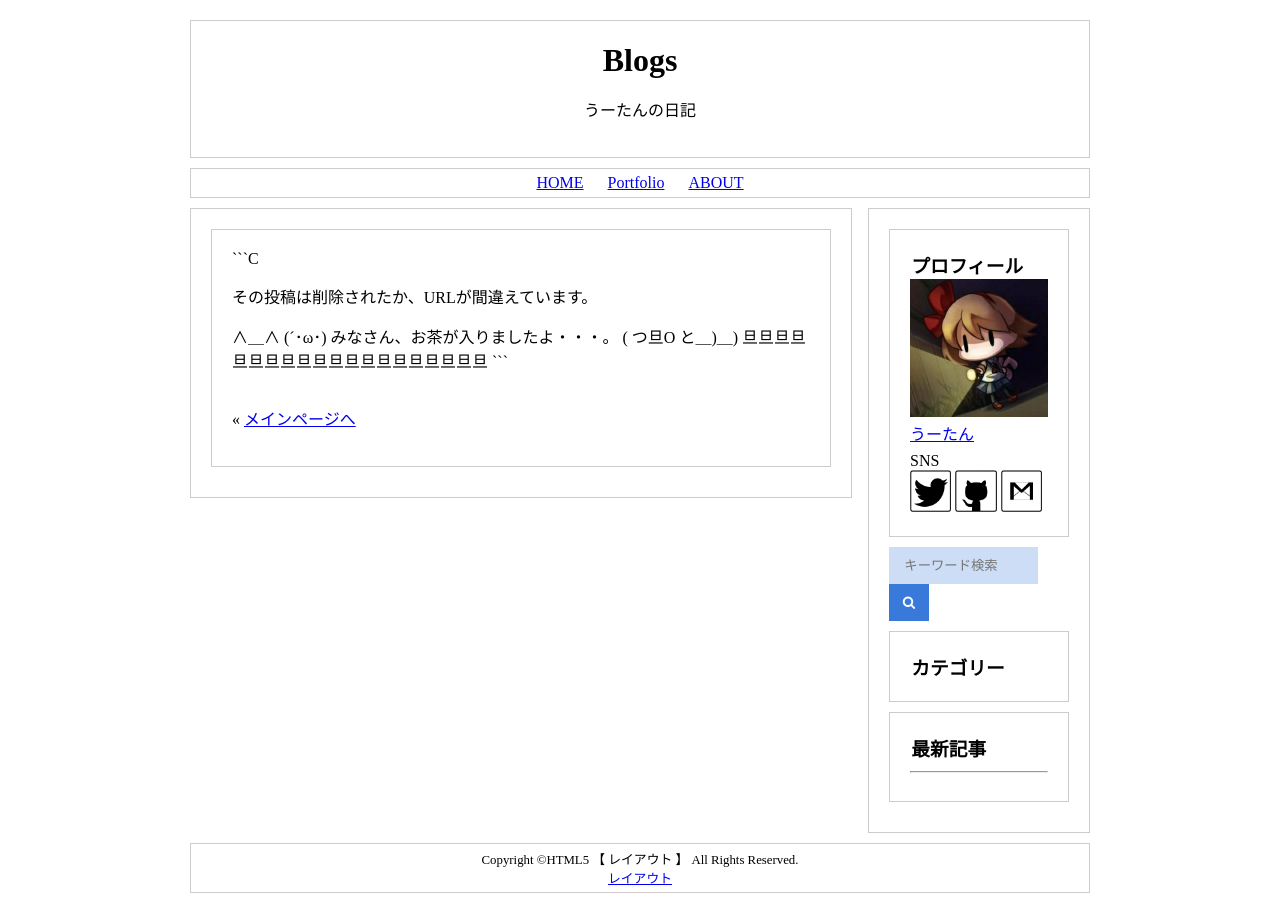
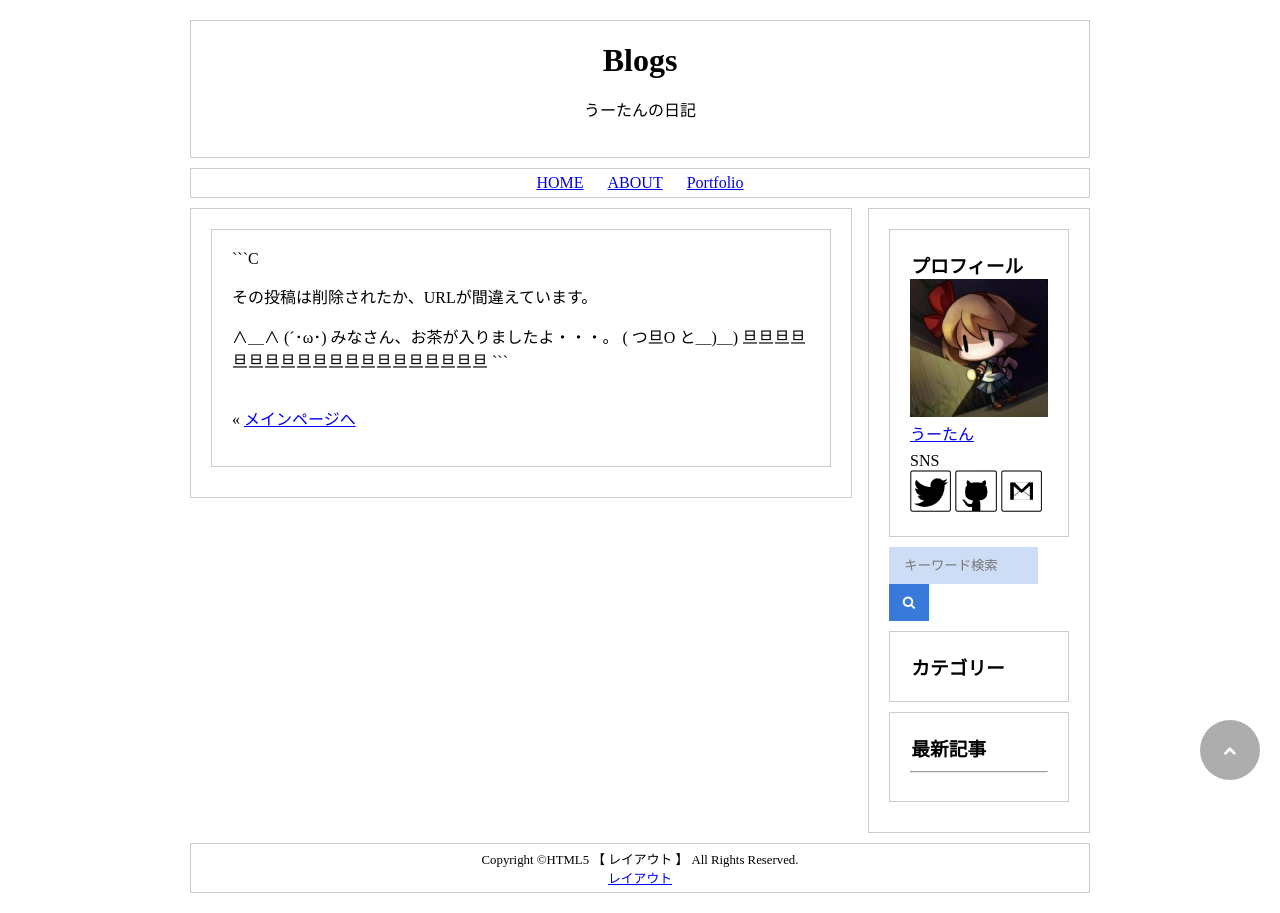
Before and after one commit to OHMORIYUSUKE/Blog-PHP, a PHP site: page /view.php?id=1 in a window 1280 px wide. Run offline with PHP 8.4, Linux system fonts and the light colour scheme; data that the repository does not hold is empty; some libraries are stand-ins or nearby versions.

Commit message:
add-page to top

```diff
--- a/index.php
+++ b/index.php
@@ -49,8 +49,8 @@ $posts->execute();
 <h1>グローバルナビゲーション</h1>
 <ul>
 <li><a href="index.php">HOME</a></li>
+<li><a href="about.php">ABOUT</a></li>
 <li><a href="http://utan.php.xdomain.jp/">Portfolio</a></li>
-<li><a href="about.php">ABOUT</a></li>
 </ul>
 </nav>
 <article>
@@ -137,9 +137,12 @@ $posts_new->execute();
 <?php endforeach; ?>
 </section>
 </aside>
+<button class="scroll-top" id="js-button"><i class="fa fa-chevron-up" aria-hidden="true"></i></button>
 <footer>
     Copyright ©HTML5 【 レイアウト 】 All Rights Reserved.<br>
     <a href="https://programmercollege.jp/column/1635/">レイアウト</a>
     </footer>
+
+    <script src="app.js"></script>
 </body>
 </html>
--- a/main.css
+++ b/main.css
@@ -140,3 +140,20 @@ th     { background:#e0e0e0; }
     width: 3.0em;
     height: 37px;
   }
+/*topにスクール*/
+  .scroll-top {
+    position: fixed;
+    right: 20px;
+    bottom: 20px;
+    z-index: 100;
+    background-color: #999;
+    opacity: .8;
+    width: 60px;
+    height: 60px;
+    border-radius: 50%;
+    border: none;
+    color: #fff;
+  }
+  .scroll-top:hover {
+    cursor: pointer;
+  }
--- a/view.php
+++ b/view.php
@@ -38,45 +38,8 @@ $post = $posts->fetch();
         <!-- ◇https://highlightjs.org/static/demo/                          -->
         <link rel="stylesheet" href="//cdnjs.cloudflare.com/ajax/libs/highlight.js/9.9.0/styles/ir-black.min.css">
 
-
     </head>
     <body>
-    <!-- ---------------------------------mdをHTMLに変換---------------------------------- -->
-    <script>
-    $(function() {
-
-        // ★marked.js の設定
-        marked.setOptions({
-            breaks : true,
-
-            // highlight.js でハイライトする
-            highlight: function(code, lang) {
-                return hljs.highlightAuto(code, [lang]).value;
-            }
-        });
-
-        // highlight.js の初期処理
-        hljs.initHighlightingOnLoad();
-
-        // ★マークダウンを HTML に変換して再セット
-        var md = marked(getHtml("div"));
-        $("div").html(md);
-
-    });
-
-    // 比較演算子が &lt; 等になるので置換
-    function getHtml(selector) {
-        var html = $(selector).html();
-        html = html.replace(/&lt;/g, '<');
-        html = html.replace(/&gt;/g, '>');
-        html = html.replace(/&amp;/g, '&');
-
-        return html;
-    }
-
-    </script>
-    <!-- ------------------------------------------------------------------------- -->
-
         <header>
         <h1><a class="notext-decoration" href="index.php">Blogs</a></h1>
         <p>うーたんの日記</p>
@@ -84,8 +47,8 @@ $post = $posts->fetch();
         <nav>
             <ul>
                 <li><a href="index.php">HOME</a></li>
+                <li><a href="about.php">ABOUT</a></li>
                 <li><a href="http://utan.php.xdomain.jp/">Portfolio</a></li>
-                <li><a href="about.php">ABOUT</a></li>
             </ul>
         </nav>
     <article>
@@ -197,9 +160,11 @@ print(htmlspecialchars($post['text'], ENT_QUOTES));
         <?php endforeach; ?>
     </section>
     </aside>
+    <button class="scroll-top" id="js-button"><i class="fa fa-chevron-up" aria-hidden="true"></i></button>
     <footer>
     Copyright ©HTML5 【 レイアウト 】 All Rights Reserved.<br>
     <a href="https://programmercollege.jp/column/1635/">レイアウト</a>
     </footer>
+    <script src="app.js"></script>
     </body>
 </html>
```
Also changed, not shown: about.php (+3 -38 lines), app.js (added, +55 -0 lines).
